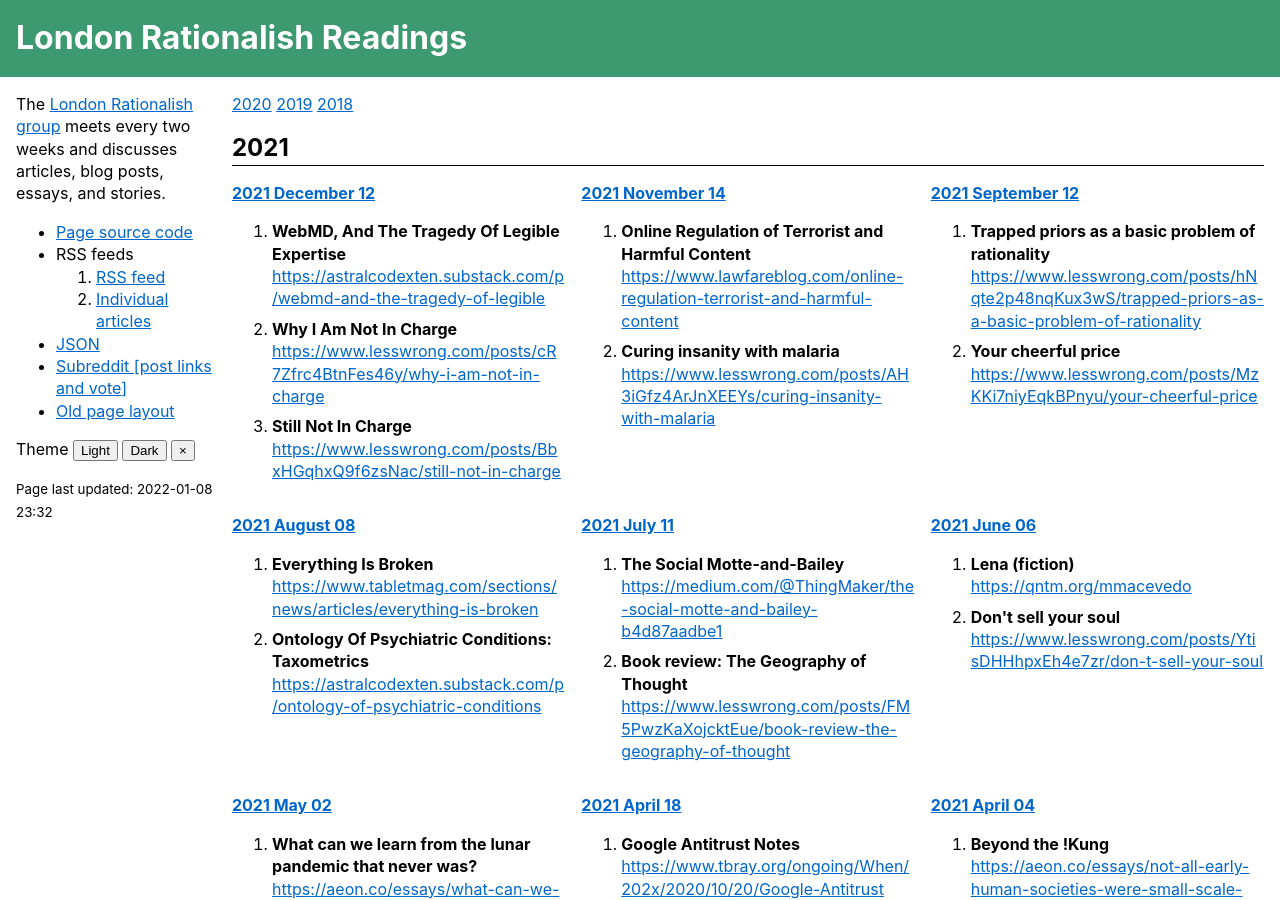
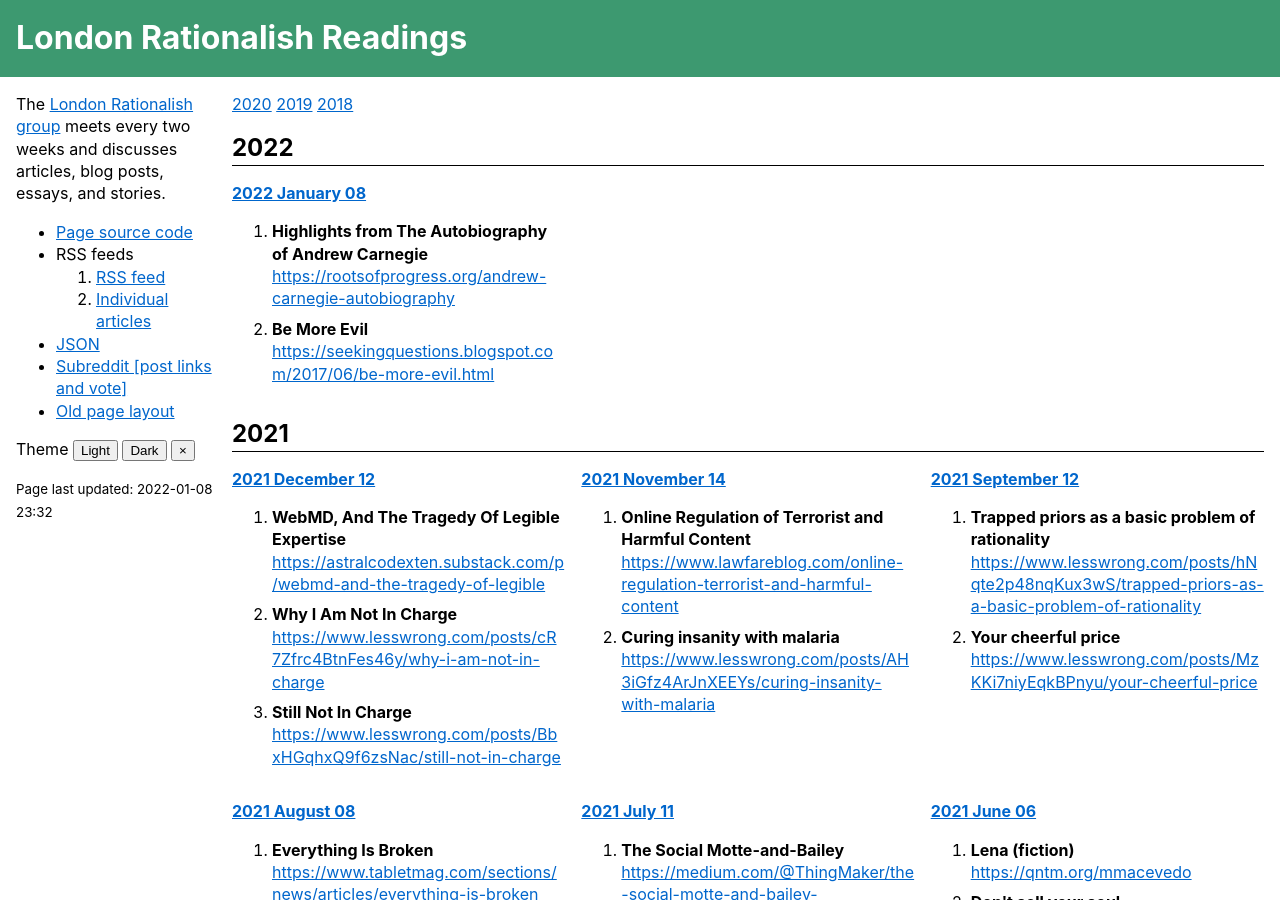
Before and after one commit to sackeyjason/london-rationalish-readings, a Jekyll site: the page built from index.html, in a window 1280 px wide and 900 px high. Built offline with Jekyll 4.4.1, drawn with Linux system fonts in a browser that asks for light colours.

Commit message:
2022.01.08

```diff
--- a/_data/list.yaml
+++ b/_data/list.yaml
@@ -1,4 +1,10 @@
 meetings:
+- date: 2022.01.08
+  list:
+  - title: "Highlights from The Autobiography of Andrew Carnegie"
+    link: https://rootsofprogress.org/andrew-carnegie-autobiography
+  - title: "Be More Evil"
+    link: https://seekingquestions.blogspot.com/2017/06/be-more-evil.html
 - date: 2021.12.12
   list:
   - title: "WebMD, And The Tragedy Of Legible Expertise"
```
